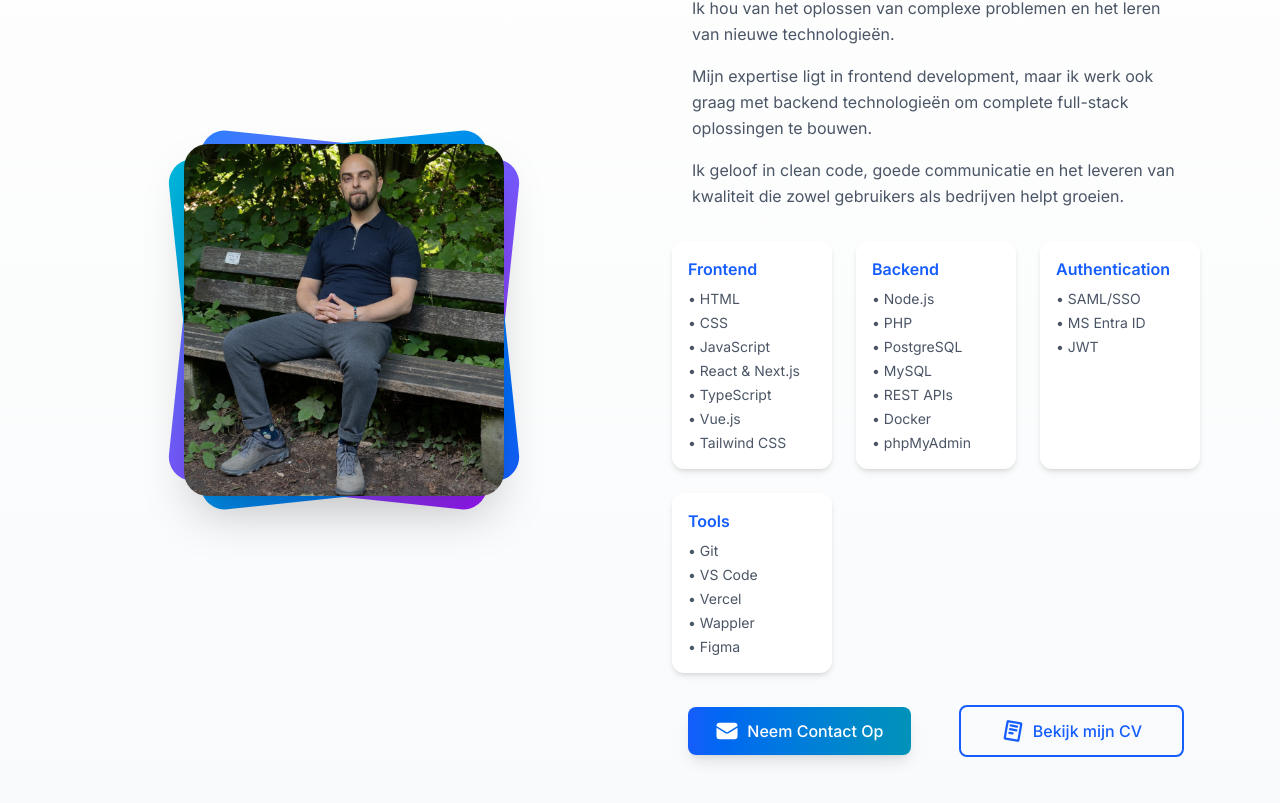
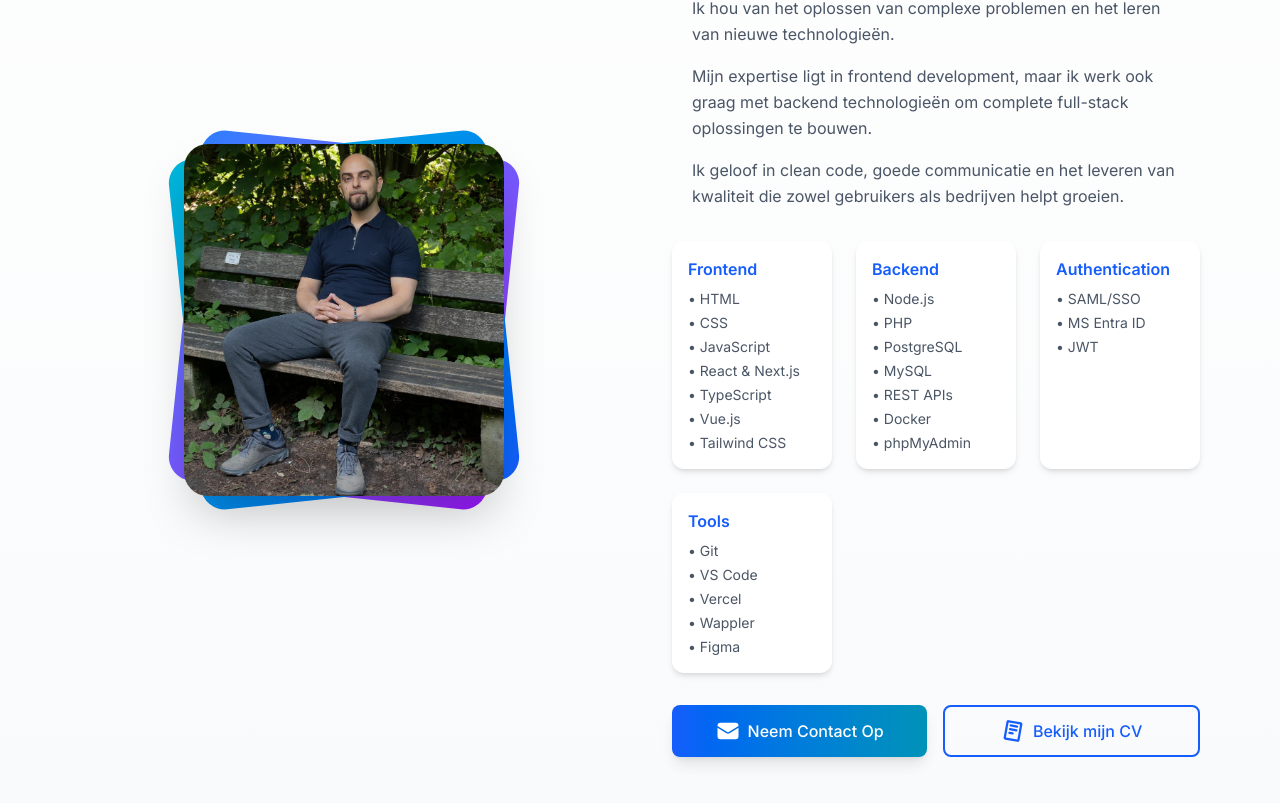
Before and after one commit to ArashMahdawi/portfolio, a Next.js app: page / in a window 1280 px wide. Shown: the part 1973-2776 px from the top of the page. Built offline with nearby package versions, Linux system fonts and the light colour scheme.

Commit message:
margin, width van blauwe knoppen aangepast 2

```diff
--- a/src/app/globals.css
+++ b/src/app/globals.css
@@ -59,8 +59,8 @@ a[class*="border-"] {
   justify-content: center;
   line-height: 1;
   text-align: center;
-  width: 90%;
-  margin: auto 1rem auto 1rem;
+  /* width: 90%;
+  margin: auto 1rem auto 1rem; */
 }
 
 /* Mobile specific button fixes */
--- a/src/components/sections/About.tsx
+++ b/src/components/sections/About.tsx
@@ -136,7 +136,7 @@ export default function About() {
     href="#contact"
     whileHover={{ scale: 1.05, y: -2 }}
     whileTap={{ scale: 0.95 }}
-    className="bg-gradient-to-r from-blue-600 to-cyan-600 text-white px-6 py-3 rounded-lg font-medium shadow-lg hover:shadow-xl transition-all text-center sm:w-auto"
+    className="bg-gradient-to-r from-blue-600 to-cyan-600 text-white w-80 md:w-100 mx-auto px-6 py-3 rounded-lg font-medium shadow-lg hover:shadow-xl transition-all text-center sm:w-auto"
   >
     <HiEnvelope className="w-6 h-6 mr-2 text-white" /> Neem Contact Op
   </motion.a>
@@ -145,7 +145,7 @@ export default function About() {
     target="_blank"
     whileHover={{ scale: 1.05, y: -2 }}
     whileTap={{ scale: 0.95 }}
-    className="border-2 border-blue-600 text-blue-600 px-6 py-3 rounded-lg font-medium hover:bg-blue-600 hover:text-white transition-all text-center sm:w-auto"
+    className="border-2 border-blue-600 text-blue-600 w-80 md:w-100 mx-auto px-6 py-3 rounded-lg font-medium hover:bg-blue-600 hover:text-white transition-all text-center sm:w-auto"
   >
     <PiReadCvLogoBold className="w-6 h-6 mr-2 text-dark" /> Bekijk mijn CV
   </motion.a>
```
